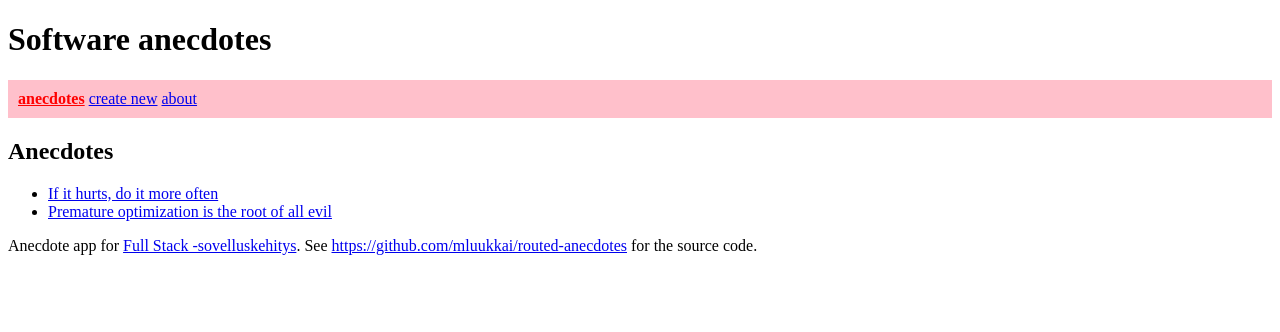
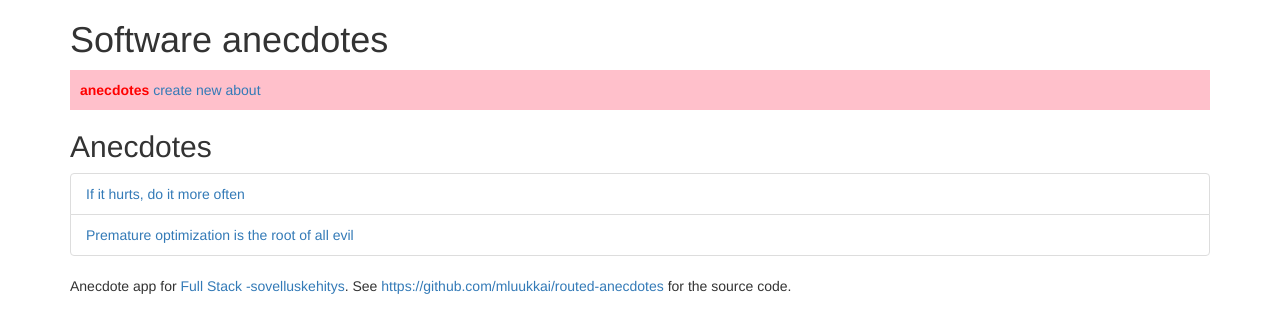
Before and after one commit to OtterleyW/full-stack-websovelluskehitys, a React (Create React App) app in the folder osa6/routed-anecdotes/: page / in a window 1280 px wide. Shown: the top 332 px of the page. Built offline with nearby package versions, Linux system fonts and the light colour scheme.

Commit message:
Osa 6 tehtävä 6.21 lisää bootstrap ja tee listasta nätimpi ListGroupin avulla

```diff
--- a/osa6/routed-anecdotes/package.json
+++ b/osa6/routed-anecdotes/package.json
@@ -4,6 +4,7 @@
   "private": true,
   "dependencies": {
     "react": "^16.2.0",
+    "react-bootstrap": "^0.32.1",
     "react-dom": "^16.2.0",
     "react-router-dom": "^4.2.2",
     "react-scripts": "1.0.17"
--- a/osa6/routed-anecdotes/public/index.html
+++ b/osa6/routed-anecdotes/public/index.html
@@ -10,6 +10,8 @@
     -->
     <link rel="manifest" href="%PUBLIC_URL%/manifest.json">
     <link rel="shortcut icon" href="%PUBLIC_URL%/favicon.ico">
+    <link rel="stylesheet" href="https://maxcdn.bootstrapcdn.com/bootstrap/3.3.7/css/bootstrap.min.css" integrity="sha384-BVYiiSIFeK1dGmJRAkycuHAHRg32OmUcww7on3RYdg4Va+PmSTsz/K68vbdEjh4u" crossorigin="anonymous">
+
     <!--
       Notice the use of %PUBLIC_URL% in the tags above.
       It will be replaced with the URL of the `public` folder during the build.
--- a/osa6/routed-anecdotes/src/App.js
+++ b/osa6/routed-anecdotes/src/App.js
@@ -5,6 +5,8 @@
   Link,
   NavLink
 } from 'react-router-dom';
+import { ListGroup, ListGroupItem } from 'react-bootstrap'
+
 
 const Menu = () => {
   const menuStyle = {
@@ -35,13 +37,13 @@
 const AnecdoteList = ({ anecdotes }) => (
   <div>
     <h2>Anecdotes</h2>
-    <ul>
+    <ListGroup>
       {anecdotes.map(anecdote => (
-        <li key={anecdote.id}>
+        <ListGroupItem key={anecdote.id}>
           <Link to={`/anecdotes/${anecdote.id}`}>{anecdote.content}</Link>
-        </li>
+        </ListGroupItem>
       ))}
-    </ul>
+    </ListGroup>
   </div>
 );
 
@@ -231,7 +233,7 @@
     );
 
     return (
-      <div>
+      <div className="container">
         <Router>
           <div>
             <h1>Software anecdotes</h1>
```
Also changed, not shown: 1 other file (tests, documents, lock files or other folders).
